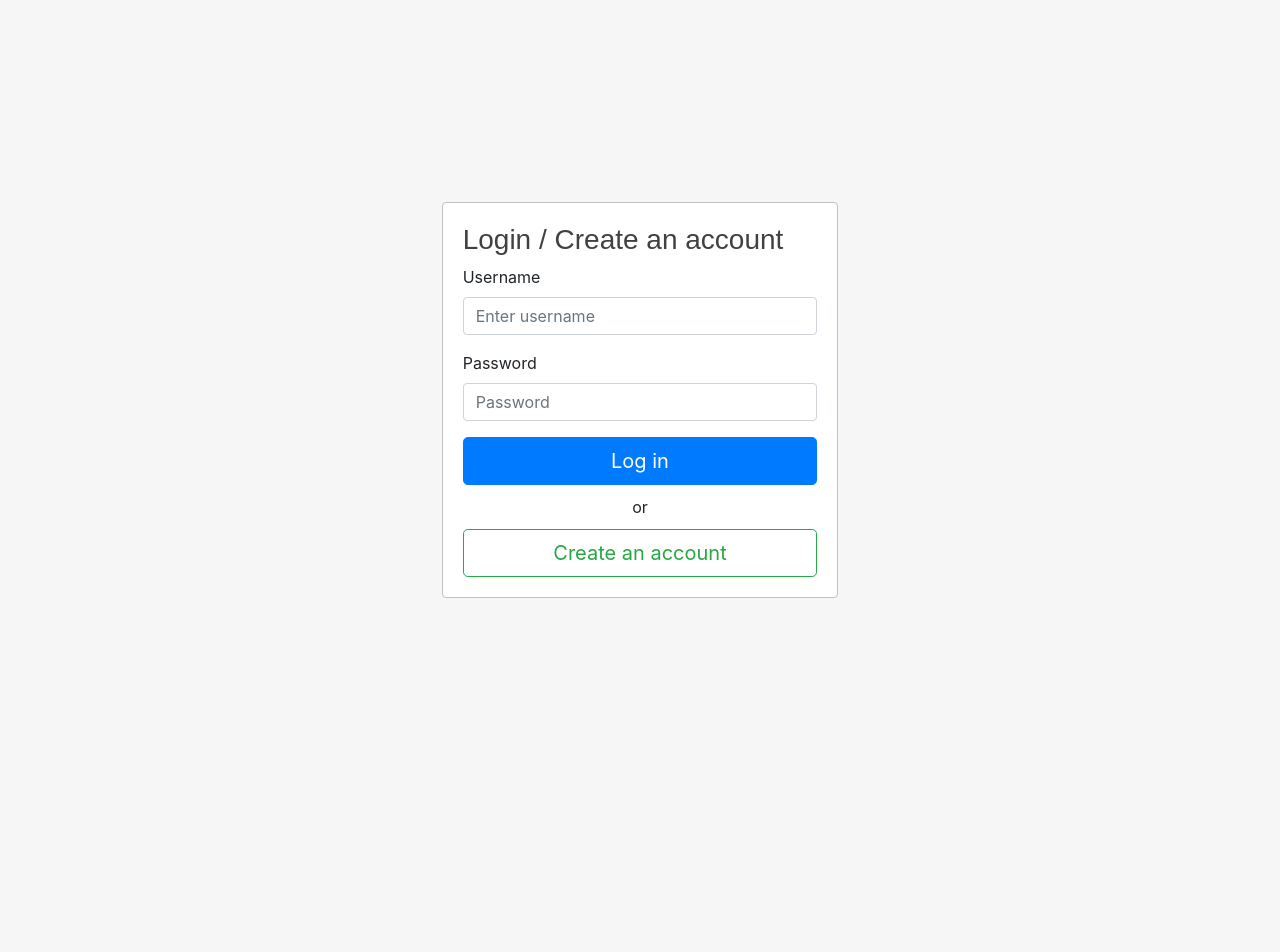
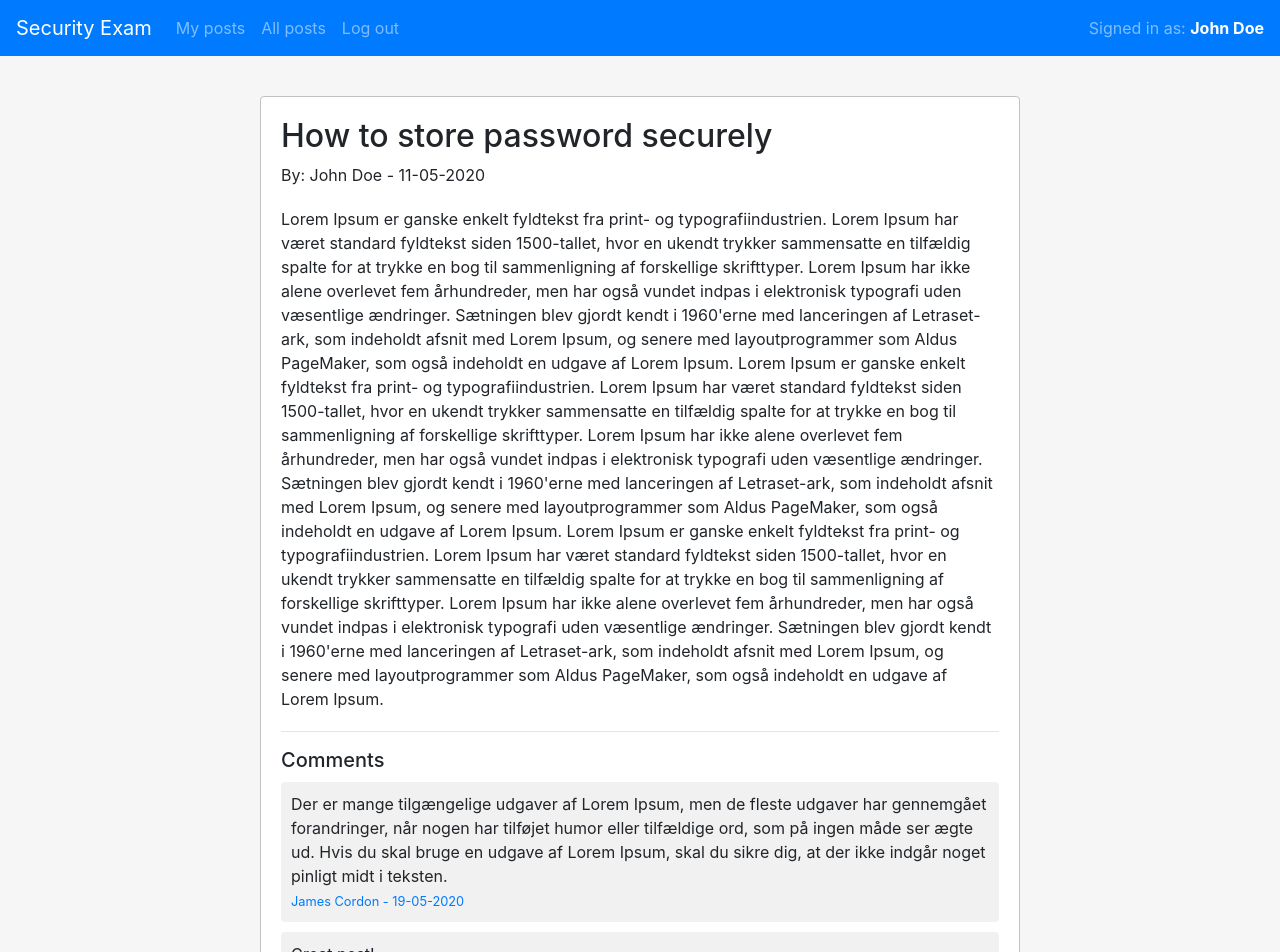
Before and after one commit to DitlevR/SecurityProjectFrontend, a React (Create React App) app: page /readpost/1 in a window 1280 px wide. Before the commit this address led to /login. Shown: the top 952 px of the page. Before the commit the page ends 800 px from the top, so only its background shows below. Built offline with nearby package versions, Linux system fonts and the light colour scheme.

Commit message:
created page to read posts

```diff
--- a/src/App.js
+++ b/src/App.js
@@ -9,10 +9,11 @@ import Login from './components/Login';
 import CustomNavbar from './components/loggedIn/Navbar';
 import MyPosts from './components/loggedIn/MyPosts';
 import AllPosts from './components/loggedIn/AllPosts';
+import ReadPost from './components/loggedIn/ReadPost';
 
 function App() {
 
-    const [loggedIn, setLoggedIn] = useState(false);
+    const [loggedIn, setLoggedIn] = useState(true);
 
     return (
         <div>
@@ -41,6 +42,10 @@ function App() {
 
                                     <Route exact path="/allposts">
                                         <AllPosts h3={styles.h3} />
+                                    </Route>
+
+                                    <Route exact path="/readpost/:postid">
+                                        <ReadPost />
                                     </Route>
 
                                 </Col>
--- a/src/components/loggedIn/AllPosts.js
+++ b/src/components/loggedIn/AllPosts.js
@@ -1,12 +1,13 @@
 import React from 'react';
 import { Table } from 'react-bootstrap';
+import {Link} from 'react-router-dom';
 
 const AllPosts = ({ h3 }) => {
 
     return (
         <div>
             <h3 style={h3}>All Posts</h3>
-            <Table striped>
+            <Table striped hover>
                 <thead>
                     <tr>
                         <th style={{ width: "90%" }}>Title</th>
@@ -15,15 +16,15 @@ const AllPosts = ({ h3 }) => {
                 </thead>
                 <tbody>
                     <tr>
-                        <td>How to store password securely</td>
+                        <td><Link to="/readpost/1">How to store password securely</Link></td>
                         <td>16</td>
                     </tr>
                     <tr>
-                        <td>The best chocolate cake recipe!</td>
+                        <td><Link>The best chocolate cake recipe!</Link></td>
                         <td>992</td>
                     </tr>
                     <tr>
-                        <td>Should you learn ReactJS in 2020?</td>
+                        <td><Link>Should you learn ReactJS in 2020?</Link></td>
                         <td>2</td>
                     </tr>
                 </tbody>
--- /dev/null
+++ b/src/components/loggedIn/ReadPost.js
@@ -0,0 +1,88 @@
+import React from 'react';
+
+const ReadPost = () => {
+
+    return (
+        <div>
+            <h2>
+                How to store password securely
+            </h2>
+            <span>By: John Doe - 11-05-2020</span>
+            <p style={{marginTop: 20, marginBottom: 20}}>
+                Lorem Ipsum er ganske enkelt fyldtekst fra print- og typografiindustrien.
+                Lorem Ipsum har været standard fyldtekst siden 1500-tallet,
+                hvor en ukendt trykker sammensatte en tilfældig spalte for
+                at trykke en bog til sammenligning af forskellige skrifttyper.
+                Lorem Ipsum har ikke alene overlevet fem århundreder,
+                men har også vundet indpas i elektronisk typografi uden væsentlige ændringer.
+                Sætningen blev gjordt kendt i 1960'erne med lanceringen af Letraset-ark,
+                som indeholdt afsnit med Lorem Ipsum, og senere med layoutprogrammer som Aldus PageMaker,
+                som også indeholdt en udgave af Lorem Ipsum.
+                Lorem Ipsum er ganske enkelt fyldtekst fra print- og typografiindustrien.
+                Lorem Ipsum har været standard fyldtekst siden 1500-tallet,
+                hvor en ukendt trykker sammensatte en tilfældig spalte for
+                at trykke en bog til sammenligning af forskellige skrifttyper.
+                Lorem Ipsum har ikke alene overlevet fem århundreder,
+                men har også vundet indpas i elektronisk typografi uden væsentlige ændringer.
+                Sætningen blev gjordt kendt i 1960'erne med lanceringen af Letraset-ark,
+                som indeholdt afsnit med Lorem Ipsum, og senere med layoutprogrammer som Aldus PageMaker,
+                som også indeholdt en udgave af Lorem Ipsum.
+                Lorem Ipsum er ganske enkelt fyldtekst fra print- og typografiindustrien.
+                Lorem Ipsum har været standard fyldtekst siden 1500-tallet,
+                hvor en ukendt trykker sammensatte en tilfældig spalte for
+                at trykke en bog til sammenligning af forskellige skrifttyper.
+                Lorem Ipsum har ikke alene overlevet fem århundreder,
+                men har også vundet indpas i elektronisk typografi uden væsentlige ændringer.
+                Sætningen blev gjordt kendt i 1960'erne med lanceringen af Letraset-ark,
+                som indeholdt afsnit med Lorem Ipsum, og senere med layoutprogrammer som Aldus PageMaker,
+                som også indeholdt en udgave af Lorem Ipsum.
+            </p>
+            <hr/>
+            <h5>Comments</h5>
+            <ul style={styles.ul}>
+
+
+                <li style={styles.comment}>
+                    <p style={styles.commentText}>
+                        Der er mange tilgængelige udgaver af Lorem Ipsum, men de fleste udgaver har gennemgået forandringer,
+                        når nogen har tilføjet humor eller tilfældige ord, som på ingen måde ser ægte ud.
+                        Hvis du skal bruge en udgave af Lorem Ipsum, skal du sikre dig,
+                        at der ikke indgår noget pinligt midt i teksten.
+                    </p>
+                    <small style={styles.commentInfo}>James Cordon - 19-05-2020</small>
+                </li>
+
+                <li style={styles.comment}>
+                    <p style={styles.commentText}>
+                        Great post!
+                    </p>
+                    <small style={styles.commentInfo}> Tom Smith - 15-05-2020</small>
+                </li>
+
+            </ul>
+        </div>
+    )
+}
+
+
+const styles = {
+    ul: {
+        listStyle: "none",
+        margin: 0,
+        padding: 0
+    },
+    comment: {
+        borderRadius: 4,
+        backgroundColor: "#f1f1f1",
+        padding: 10,
+        marginTop: 10
+    },
+    commentInfo:{
+        color: "#007bff"
+    },
+    commentText:{
+        margin: 0
+    },
+}
+
+export default ReadPost;
```
